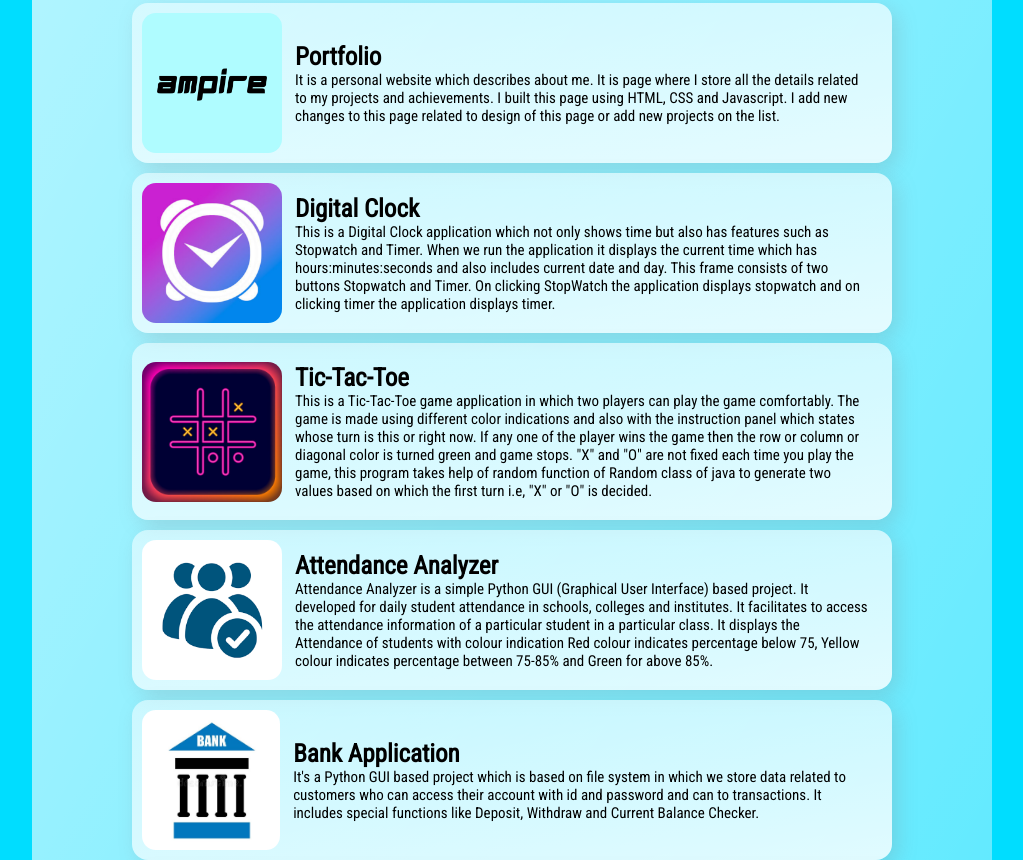
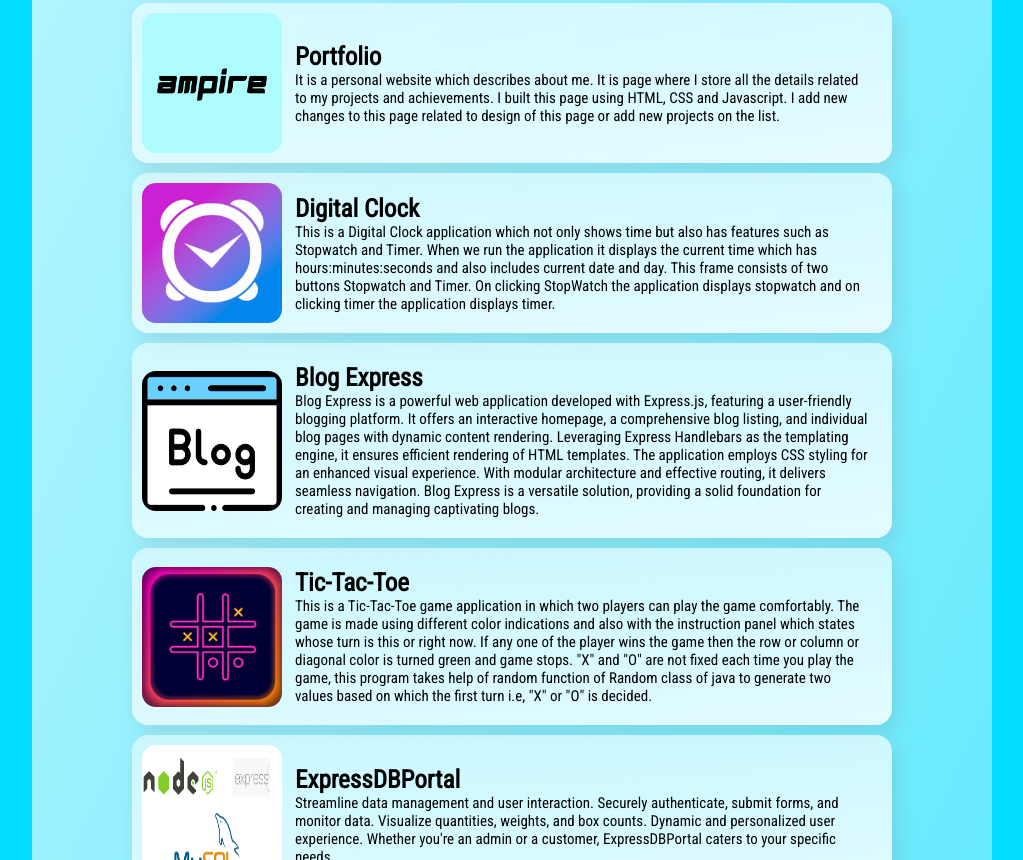
Before and after one commit to arshadpatel/portfolio, a plain HTML site: page index.html in a window 1280 px wide. Shown: the part 1940-2800 px from the top of the page, without its empty margins (128-1151 px from the left). Drawn offline with nearby package versions, Linux system fonts and the light colour scheme.

Commit message:
Adding Projects

```diff
--- a/index.html
+++ b/index.html
@@ -129,6 +129,20 @@
                 </div>
             </div>
             <div id="projs">
+                <img src="logos/blog-logo.png" alt="">
+                <div class="design" onclick="blogExpress()">
+                    <h3>Blog Express</h3>
+                    <p>Blog Express is a powerful web application developed with Express.js, featuring a user-friendly
+                        blogging platform. It offers an interactive homepage, a comprehensive blog listing, and individual
+                        blog pages with dynamic content rendering. Leveraging Express Handlebars as the templating engine,
+                        it ensures efficient rendering of HTML templates. The application employs CSS styling for an enhanced
+                        visual experience. With modular architecture and effective routing, it delivers seamless navigation.
+                        Blog Express is a versatile solution, providing a solid foundation for creating and managing captivating
+                        blogs.
+                    </p>
+                </div>
+            </div>
+            <div id="projs">
                 <img src="logos/tic-tac-toe.jpg" alt="">
                 <div class="design" onclick="ticTacToe()">
                     <h3>Tic-Tac-Toe</h3>
@@ -138,6 +152,16 @@
                         or diagonal color is turned green and game stops. "X" and "O" are not fixed each time you play
                         the game, this program takes help of random function of Random class of java to generate two
                         values based on which the first turn i.e, "X" or "O" is decided.
+                    </p>
+                </div>
+            </div>
+            <div id="projs">
+                <img src="logos/expressdbportal-logo.png" alt="">
+                <div class="design" onclick="expressDBPortal()">
+                    <h3>ExpressDBPortal</h3>
+                    <p>Streamline data management and user interaction. Securely authenticate, submit forms, and monitor data.
+                        Visualize quantities, weights, and box counts. Dynamic and personalized user experience.
+                        Whether you're an admin or a customer, ExpressDBPortal caters to your specific needs.
                     </p>
                 </div>
             </div>
--- a/script.js
+++ b/script.js
@@ -6,8 +6,16 @@ function digitalClock() {
     window.location.href = "https://arshadpatel.github.io/digital-clock/";
 }
 
+function blogExpress(){
+    window.location.href = "https://blogexpress-19gl.onrender.com/";
+}
+
 function ticTacToe() {
     window.location.href = "https://arshadpatel.github.io/tic-tac-toe/";
+}
+
+function expressDBPortal(){
+    window.location.href = "https://arshadpatel.github.io/ExpressDBPortal/";
 }
 
 function attendanceAnalyzer() {
@@ -36,5 +44,5 @@ function simpleInterestCalc() {
 
 var typed = new Typed('#element', {
     strings: ['Student', 'Developer', 'Programming Enthusiast'],
-    typeSpeed: 50,
+    typeSpeed: 40,
 });
```
Also changed, not shown: logos/blog-logo.png (added), logos/expressdbportal-logo.png (added).
